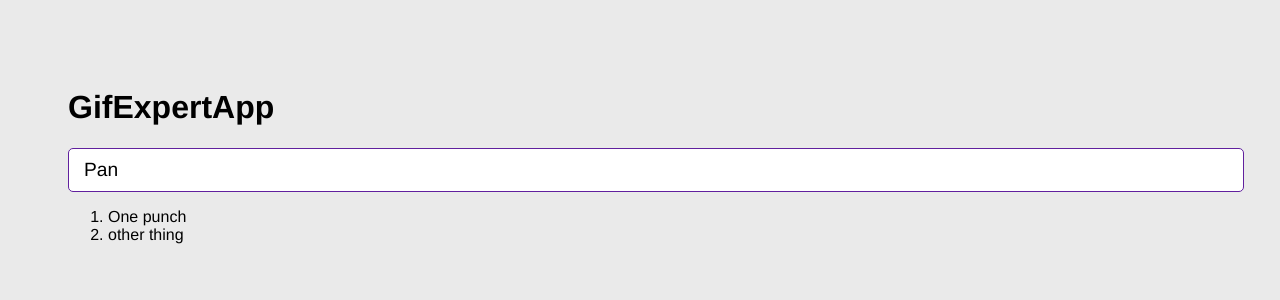
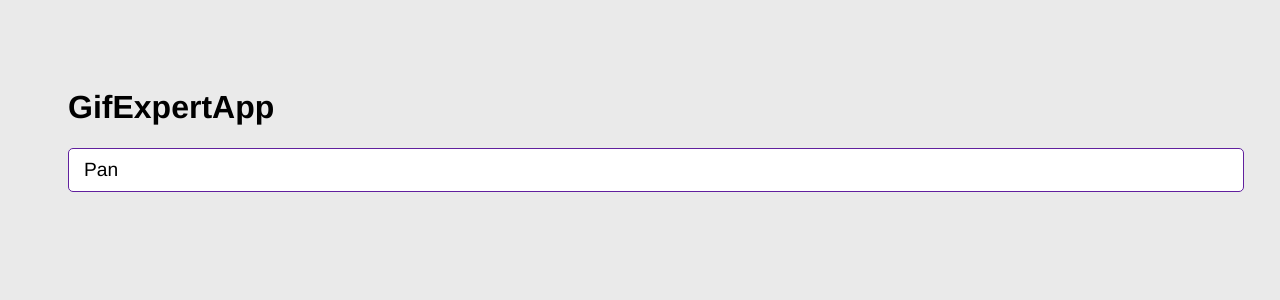
Before and after one commit to richarn/GifExpertApp, a React (Vite) app: page / in a window 1280 px wide. Shown: the top 300 px of the page. Built offline with nearby package versions, Linux system fonts and the light colour scheme.

Commit message:
eliminando data del useSatate ya que funciona el array dinamicamente

```diff
--- a/src/GifExpertApp.jsx
+++ b/src/GifExpertApp.jsx
@@ -5,7 +5,7 @@ import { AddCategory } from "./Components/AddCategory";
 export const GifExpertApp = () => {
 
 
-  const [categories, setcategories] = useState(['One punch', 'other thing']);
+  const [categories, setcategories] = useState([]);
 
   const onAddCategory = () => {
     setcategories([ ...categories, 'Hello' ]);
```
